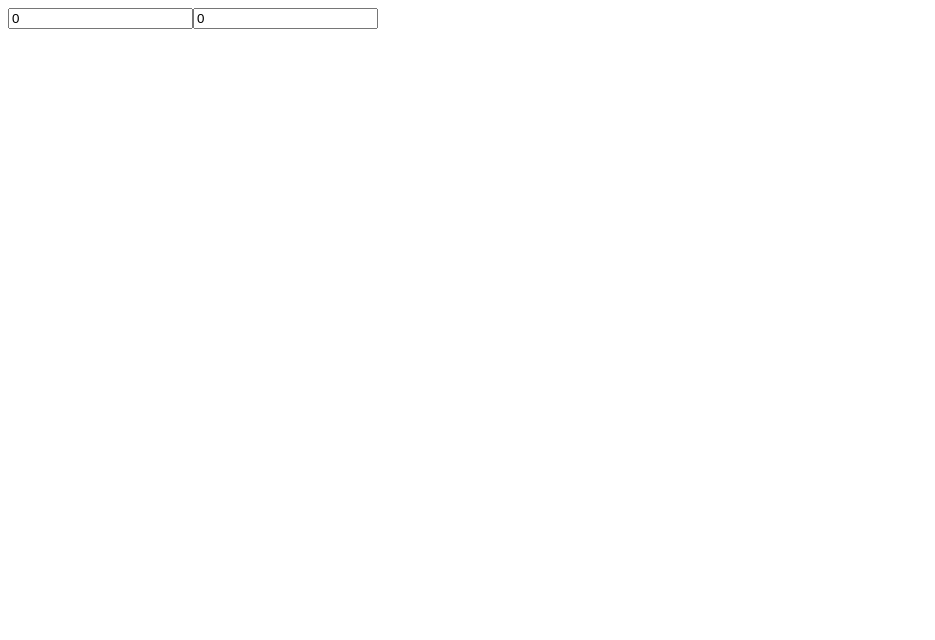
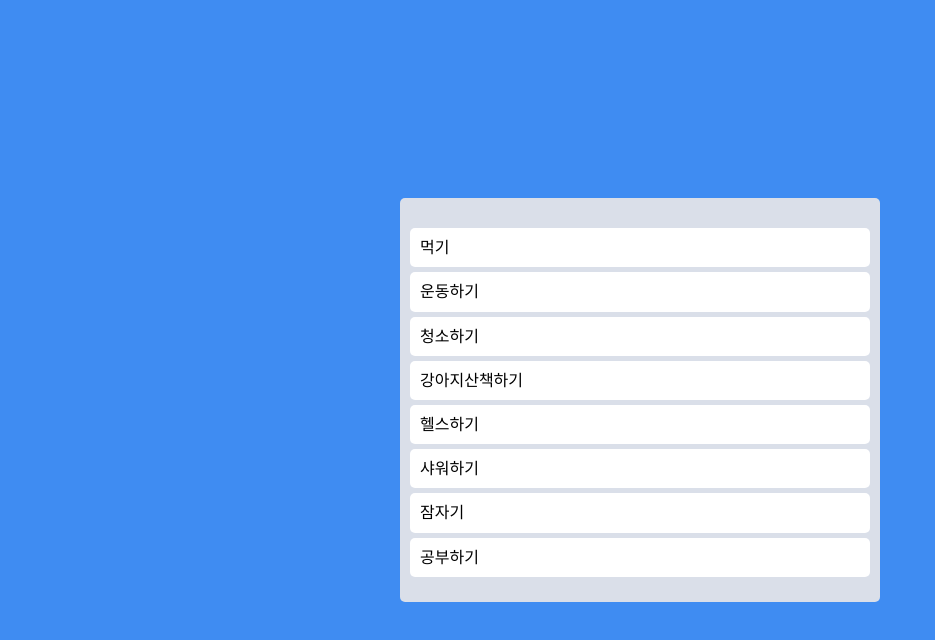
Before and after one commit to jiji-hoon96/react-todo-app, a React (Create React App) app: page / in a window 1280 px wide. Shown: the top 640 px of the page, without its empty margins (0-935 px from the left). Built offline with nearby package versions, Linux system fonts and the light colour scheme.

Commit message:
react-beautiful-dnd 연습

```diff
--- a/package.json
+++ b/package.json
@@ -11,6 +11,7 @@
     "@types/react": "^18.0.5",
     "@types/react-dom": "^18.0.1",
     "react": "^17.0.2",
+    "react-beautiful-dnd": "^13.1.0",
     "react-dom": "^17.0.2",
     "react-helmet": "^6.1.0",
     "react-hook-form": "^7.30.0",
@@ -49,6 +50,7 @@
     ]
   },
   "devDependencies": {
+    "@types/react-beautiful-dnd": "^13.1.2",
     "@types/react-helmet": "^6.1.5",
     "@types/react-query": "^1.2.9",
     "@types/react-router-dom": "^5.3.3",
--- a/src/App.tsx
+++ b/src/App.tsx
@@ -1,31 +1,61 @@
-import React from "react";
-import { useRecoilState, useRecoilValue } from "recoil";
-import { hourSelector, minuteState } from "./atoms";
+import { DragDropContext, Droppable, DropResult } from "react-beautiful-dnd";
+import { useRecoilState } from "recoil";
+import styled from "styled-components";
+import { toDoState } from "./atoms";
+import DragabbleCard from "./Components/DragabbleCard";
+
+const Wrapper = styled.div`
+  display: flex;
+  max-width: 480px;
+  width: 100%;
+  margin: 0 auto;
+  justify-content: center;
+  align-items: center;
+  height: 100vh;
+`;
+
+const Boards = styled.div`
+  display: grid;
+  width: 100%;
+  grid-template-columns: repeat(1, 1fr);
+`;
+
+const Board = styled.div`
+  padding: 20px 10px;
+  padding-top: 30px;
+  background-color: ${(props) => props.theme.boardColor};
+  border-radius: 5px;
+  min-height: 200px;
+`;
 
 function App() {
-  const [minutes, setMinutes] = useRecoilState(minuteState);
-  const [hours, setHours] = useRecoilState(hourSelector);
-  const onMinutesChange = (event: React.FormEvent<HTMLInputElement>) => {
-    setMinutes(+event.currentTarget.value);
-  };
-  const onHoursChange = (event: React.FormEvent<HTMLInputElement>) => {
-    setHours(+event.currentTarget.value);
+  const [toDos, setToDos] = useRecoilState(toDoState);
+  const onDragEnd = ({ draggableId, destination, source }: DropResult) => {
+    if (!destination) return;
+    setToDos((oldToDos) => {
+      const toDosCopy = [...oldToDos];
+      toDosCopy.splice(source.index, 1);
+      toDosCopy.splice(destination?.index, 0, draggableId);
+      return toDosCopy;
+    });
   };
   return (
-    <div>
-      <input
-        value={minutes}
-        onChange={onMinutesChange}
-        type="number"
-        placeholder="분"
-      />
-      <input
-        value={hours}
-        onChange={onHoursChange}
-        type="number"
-        placeholder="시간"
-      />
-    </div>
+    <DragDropContext onDragEnd={onDragEnd}>
+      <Wrapper>
+        <Boards>
+          <Droppable droppableId="one">
+            {(magic) => (
+              <Board ref={magic.innerRef} {...magic.droppableProps}>
+                {toDos.map((toDo, index) => (
+                  <DragabbleCard key={toDo} index={index} toDo={toDo} />
+                ))}
+                {magic.placeholder}
+              </Board>
+            )}
+          </Droppable>
+        </Boards>
+      </Wrapper>
+    </DragDropContext>
   );
 }
 
--- /dev/null
+++ b/src/Components/DragabbleCard.tsx
@@ -0,0 +1,32 @@
+import { Draggable } from "react-beautiful-dnd";
+import styled from "styled-components";
+import React from "react";
+
+interface IDragabbleCardProps {
+  toDo: string;
+  index: number;
+}
+
+const Card = styled.div`
+  padding: 10px 10px;
+  background-color: ${(props) => props.theme.cardColor};
+  border-radius: 5px;
+  margin-bottom: 5px;
+`;
+function DragabbleCard({ toDo, index }: IDragabbleCardProps) {
+  return (
+    <Draggable key={index} draggableId={toDo} index={index}>
+      {(magic) => (
+        <Card
+          ref={magic.innerRef}
+          {...magic.draggableProps}
+          {...magic.dragHandleProps}
+        >
+          {toDo}
+        </Card>
+      )}
+    </Draggable>
+  );
+}
+
+export default React.memo(DragabbleCard);
--- a/src/atoms.tsx
+++ b/src/atoms.tsx
@@ -1,18 +1,15 @@
 import { atom, selector } from "recoil";
 
-export const minuteState = atom({
-  key: "minutes",
-  default: 0,
+export const toDoState = atom({
+  key: "toDo",
+  default: [
+    "먹기",
+    "운동하기",
+    "청소하기",
+    "강아지산책하기",
+    "헬스하기",
+    "샤워하기",
+    "잠자기",
+    "공부하기",
+  ],
 });
-
-export const hourSelector = selector<number>({
-  key: "hours",
-  get: ({ get }) => {
-    const hours = get(minuteState);
-    return hours / 60;
-  },
-  set: ({ set }, newValue) => {
-    const minutes = Number(newValue) * 60;
-    set(minuteState, minutes);
-  },
-});
--- a/src/index.tsx
+++ b/src/index.tsx
@@ -4,11 +4,78 @@
 import { ThemeProvider } from "styled-components";
 import App from "./App";
 import { darkTheme } from "./theme";
+import { createGlobalStyle } from "styled-components";
+
+const GlobalStyle = createGlobalStyle`
+@import url('https://fonts.googleapis.com/css2?family=Source+Sans+Pro:wght@300;400&display=swap');
+html, body, div, span, applet, object, iframe,
+h1, h2, h3, h4, h5, h6, p, blockquote, pre,
+a, abbr, acronym, address, big, cite, code,
+del, dfn, em, img, ins, kbd, q, s, samp,
+small, strike, strong, sub, sup, tt, var,
+b, u, i, center,
+dl, dt, dd, menu, ol, ul, li,
+fieldset, form, label, legend,
+table, caption, tbody, tfoot, thead, tr, th, td,
+article, aside, canvas, details, embed,
+figure, figcaption, footer, header, hgroup,
+main, menu, nav, output, ruby, section, summary,
+time, mark, audio, video {
+  margin: 0;
+  padding: 0;
+  border: 0;
+  font-size: 100%;
+  font: inherit;
+  vertical-align: baseline;
+}
+/* HTML5 display-role reset for older browsers */
+article, aside, details, figcaption, figure,
+footer, header, hgroup, main, menu, nav, section {
+  display: block;
+}
+/* HTML5 hidden-attribute fix for newer browsers */
+*[hidden] {
+    display: none;
+}
+body {
+  line-height: 1;
+}
+menu, ol, ul {
+  list-style: none;
+}
+blockquote, q {
+  quotes: none;
+}
+blockquote:before, blockquote:after,
+q:before, q:after {
+  content: '';
+  content: none;
+}
+table {
+  border-collapse: collapse;
+  border-spacing: 0;
+}
+* {
+  box-sizing: border-box;
+}
+body {
+  font-weight: 300;
+  font-family: 'Source Sans Pro', sans-serif;
+  background-color:${(props) => props.theme.bgColor};
+  color: black;
+  line-height: 1.2;
+}
+a {
+  text-decoration:none;
+  color:inherit;
+}
+`;
 
 ReactDOM.render(
   <React.StrictMode>
     <RecoilRoot>
       <ThemeProvider theme={darkTheme}>
+        <GlobalStyle />
         <App />
       </ThemeProvider>
     </RecoilRoot>
--- a/src/styled.d.ts
+++ b/src/styled.d.ts
@@ -2,9 +2,8 @@
 
 declare module "styled-components" {
   export interface DefaultTheme {
-    textColor: string;
     bgColor: string;
-    accentColor: string;
-    cardBgColor: string;
+    boardColor: string;
+    cardColor: string;
   }
 }
--- a/src/theme.ts
+++ b/src/theme.ts
@@ -1,8 +1,7 @@
 import { DefaultTheme } from "styled-components";
 
 export const darkTheme: DefaultTheme = {
-  bgColor: "#2f3640",
-  textColor: "white",
-  accentColor: "#9c88ff",
-  cardBgColor: "transparent",
+  bgColor: "#3F8CF2",
+  boardColor: "#DADFE9",
+  cardColor: "white",
 };
```
Also changed, not shown: 1 other file (tests, documents, lock files or other folders).
